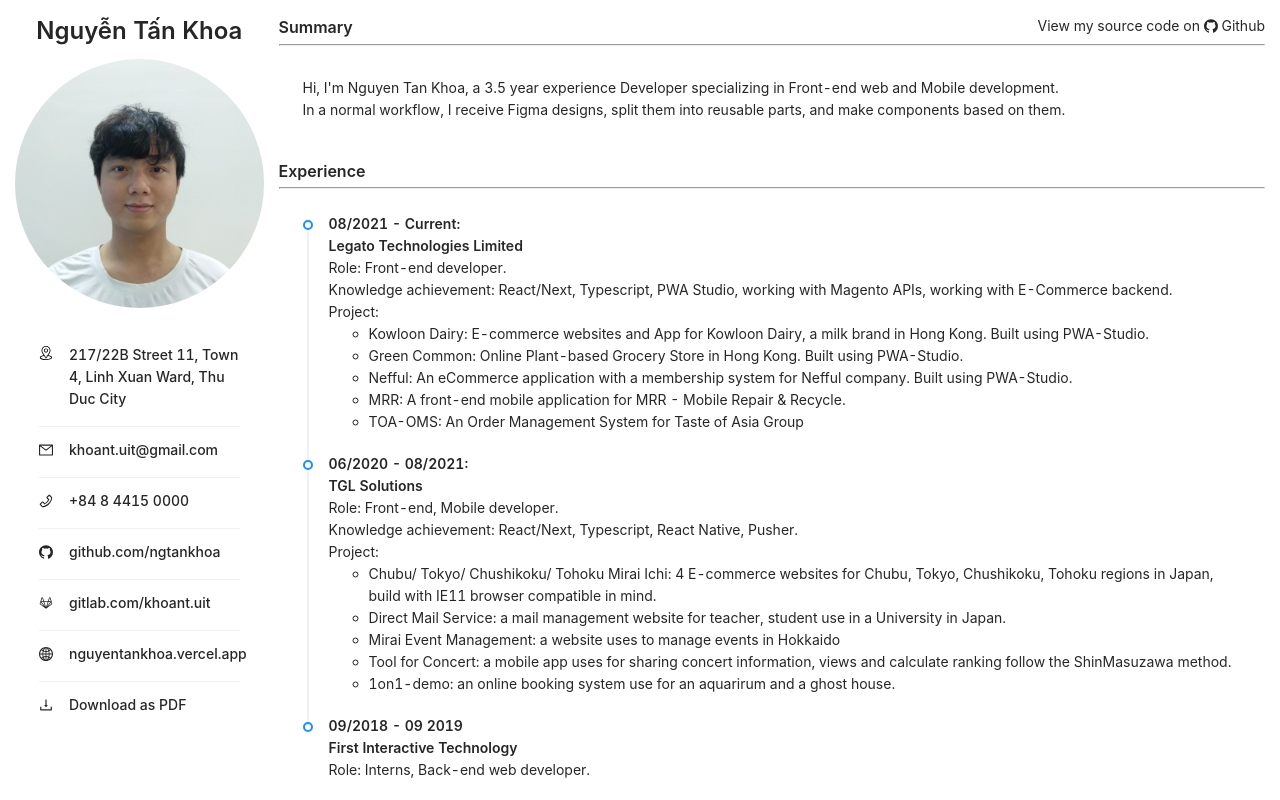
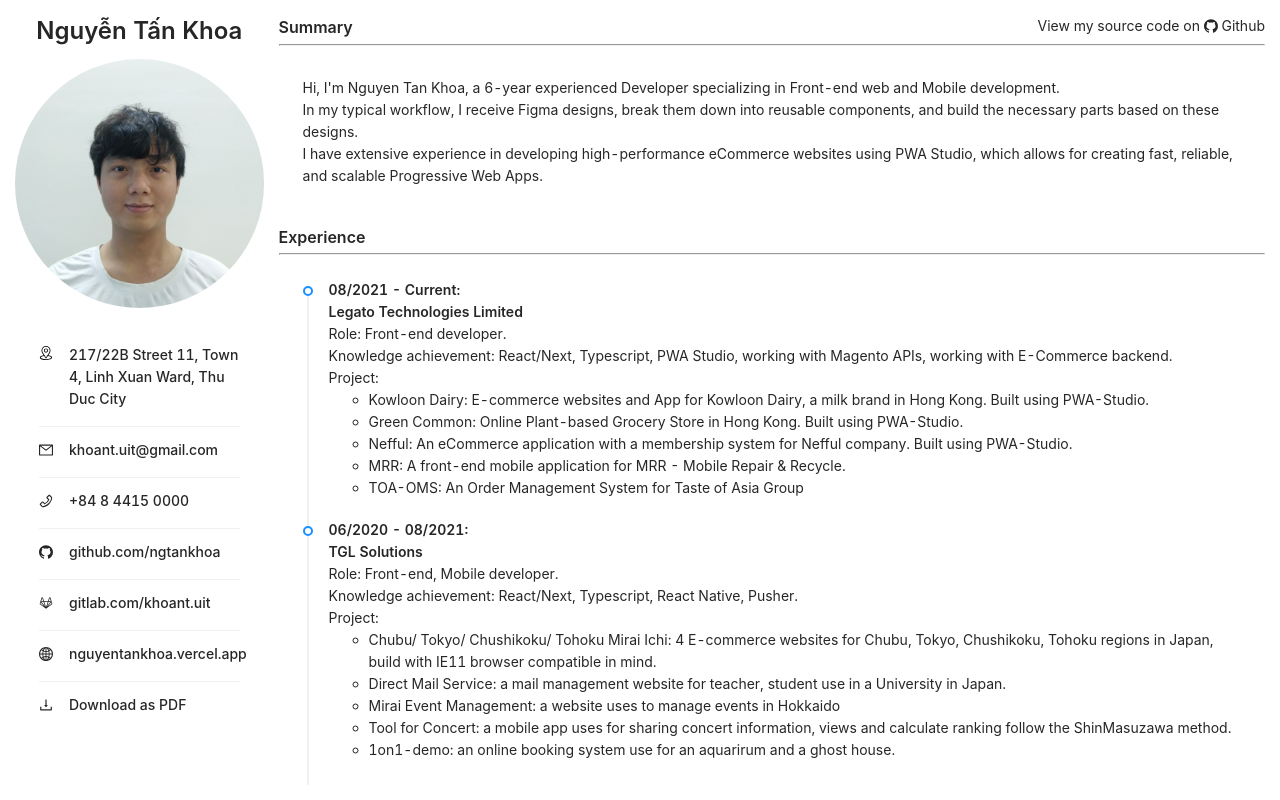
Before and after one commit to ngtankhoa/next-cv, a Next.js app: page / in a window 1280 px wide. Built offline with nearby package versions, Linux system fonts and the light colour scheme.

Commit message:
update general infor

```diff
--- a/containers/summary/summary.tsx
+++ b/containers/summary/summary.tsx
@@ -16,11 +16,13 @@
         </TitleSession>
         <Card hoverable bordered={false}>
           <Typography.Paragraph>
-            Hi, I&apos;m Nguyen Tan Khoa, a 3.5 year experience Developer specializing in Front-end web and Mobile
+            Hi, I&apos;m Nguyen Tan Khoa, a 6-year experienced Developer specializing in Front-end web and Mobile
             development.
             <br />
-            In a normal workflow, I receive Figma designs, split them into reusable parts, and make components based on
-            them.
+            In my typical workflow, I receive Figma designs, break them down into reusable components, and build the
+            necessary parts based on these designs.
+            <br />I have extensive experience in developing high-performance eCommerce websites using PWA Studio, which
+            allows for creating fast, reliable, and scalable Progressive Web Apps.
           </Typography.Paragraph>
         </Card>
       </InformationContainer>
```
